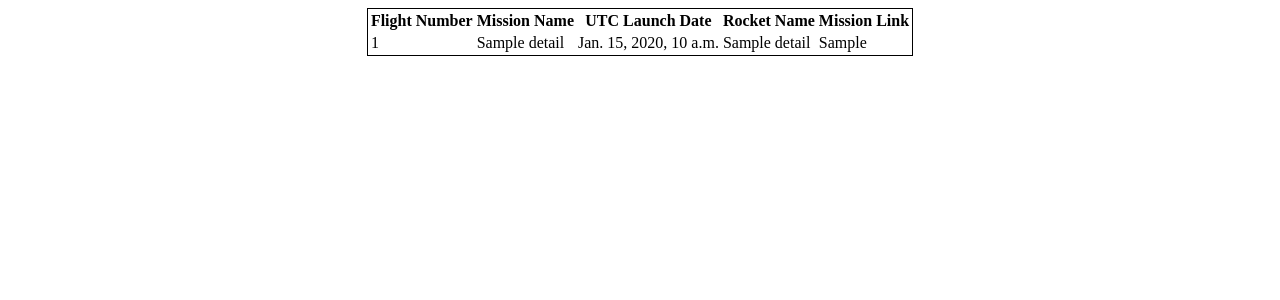
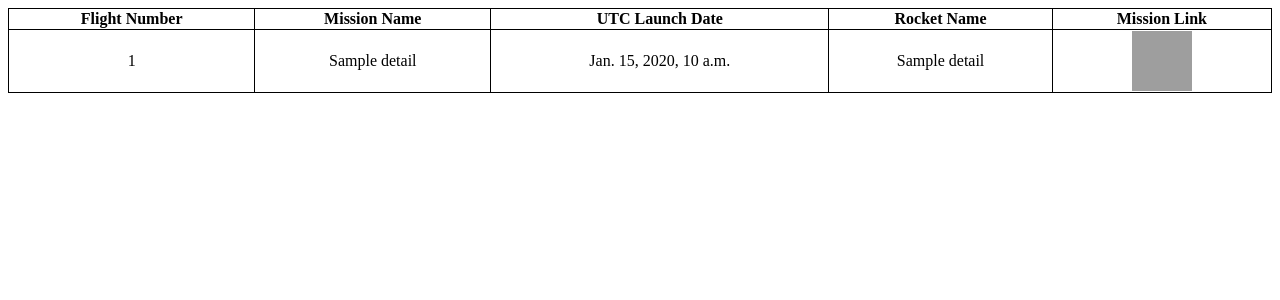
Before and after one commit to havanoor/Unicode, a Django app: template SpacexAPP/templates/hello.html in a window 1280 px wide. Shown: the top 300 px of the page. Run offline with Django 3.2, Linux system fonts and the light colour scheme; the template is opened without the code that fills it: most values are stand-ins (such as "Sample title", 1, 10 or a date in 2020); grey boxes are pictures that could not be loaded.

Commit message:
Changes to Task 4 code

```diff
--- a/SpacexAPP/templates/hello.html
+++ b/SpacexAPP/templates/hello.html
@@ -1,21 +1,43 @@
 <html>
-<body>
-<table align="center" style="border:1px solid black " >
-    <tr align="center" style="border:1px solid black">
-        <th align="center">Flight Number</th>
-        <th align="center">Mission Name</th>
+
+    <head>
+        <style>
+    table{
+        border: 1px solid black;
+        width: 100%;
+        border-collapse: collapse;}
+        th{
+            text-align: center;
+            border:1px solid black;
+        }
+        td
+        { text-align: center;
+            border:1px solid black;
+        }
+
+        }
+
+
+        </style>
+   </head>
+
+    <body >
+<table  align="center">
+    <tr align="center" >
+        <th align="center" border="1">Flight Number</th>
+        <th align="center" border="1">Mission Name</th>
         <th>UTC Launch Date</th>
         <th>Rocket Name</th>
         <th>Mission Link</th>
         </tr>
  {% for i in detail %}
- <tr>
+ <tr >
 
-<td>{{i.flight_number}}</td>
+<td >{{i.flight_number}}</td>
 <td>{{i.mission_name}}</td>
 <td>{{i.launch_date_utc}}</td>
 <td>{{i.rocket_name}}</td>
-<td>{{i.mission_patch}}</td>
+<td><img src='{{i.mission_patch}}' height='60' width="60" alt="Rocket"></td>
 
 </tr>
 {% endfor %}
```
Also changed, not shown: SpacexAPP/Space/views.py (+10 -2 lines), SpacexAPP/db.sqlite3.
